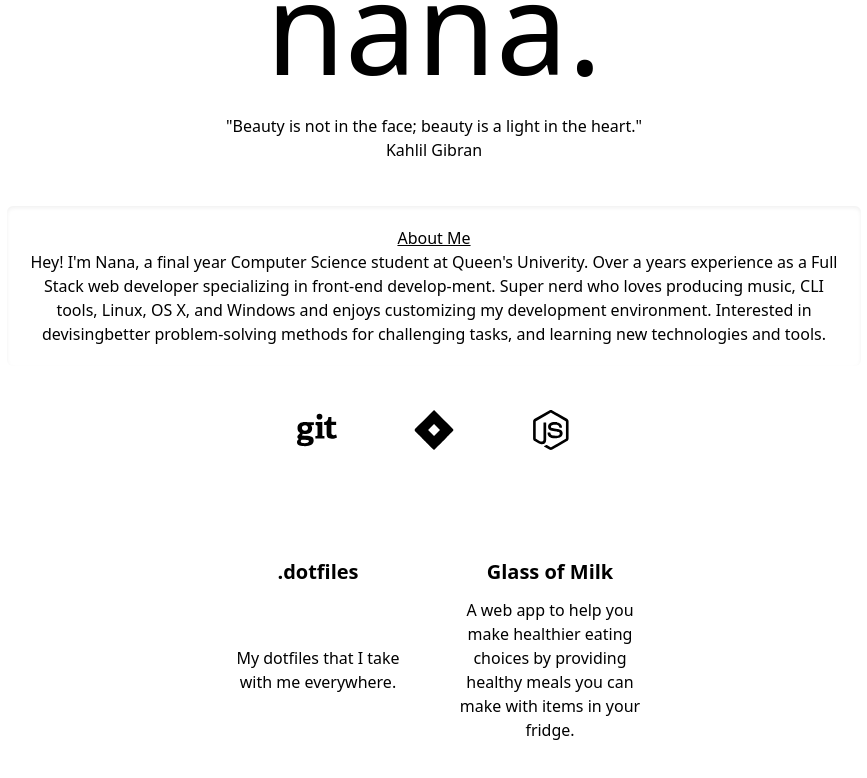
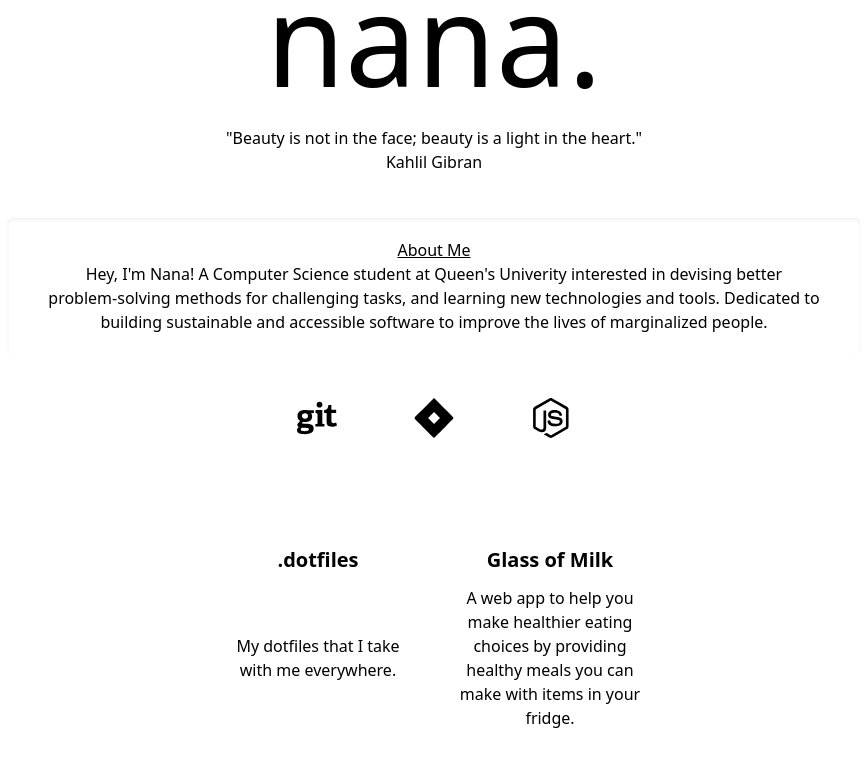
Before and after one commit to nana-boateng/portfolio, a React (Create React App) app: page / in a window 1280 px wide. Shown: the top 778 px of the page, without its empty margins (206-1073 px from the left). Built offline with nearby package versions, Linux system fonts and the light colour scheme.

Commit message:
Fix typos

```diff
--- a/src/components/Summary.jsx
+++ b/src/components/Summary.jsx
@@ -3,12 +3,11 @@ export default function Summary() {
     <div className="w-2/3 mx-auto bg-indigo-400 rounded-md shadow-inner p-5 my-5 duration-300 hover:bg-indigo-300">
       <h2 className="underline text-center ">About Me</h2>
       <p className="text-center">
-        Hey! I'm Nana, a final year Computer Science student at Queen's
-        Univerity. Over a years experience as a Full Stack web developer
-        specializing in front‑end develop‑ment. Super nerd who loves producing
-        music, CLI tools, Linux, OS X, and Windows and enjoys customizing my
-        development environment. Interested in devisingbetter problem‑solving
-        methods for challenging tasks, and learning new technologies and tools.
+        Hey, I'm Nana! A Computer Science student at Queen's Univerity
+        interested in devising better problem‑solving methods for challenging
+        tasks, and learning new technologies and tools. Dedicated to building
+        sustainable and accessible software to improve the lives of marginalized
+        people.
       </p>
     </div>
   );
```
